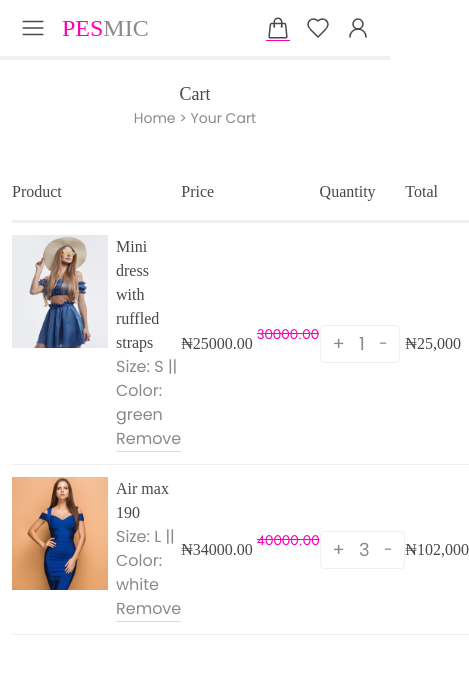
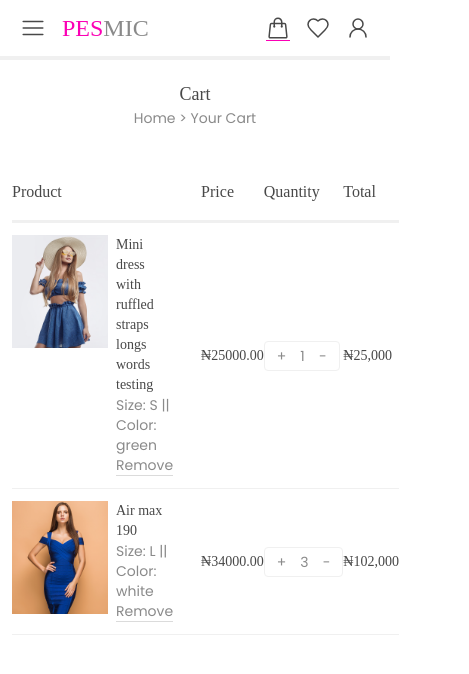
Before and after one commit to jo-royal/REACT-DUMMY, a React (Vite) app: page /REACT-DUMMY/cart in a window 390 px wide. Shown: the top 674 px of the page, 469 px wide, since content can reach past the window. Built offline with nearby package versions, Linux system fonts and the light colour scheme; a web font is replaced by a local one.

Commit message:
update product name in cart items for clarity and adjust table layout for better responsiveness

```diff
--- a/src/components/cartCom.jsx
+++ b/src/components/cartCom.jsx
@@ -15,16 +15,16 @@ export default function CartCom() {
     <div className='p-3 sm:p-5 my-10'>
       <table className='w-full'>
         <thead>
-          <tr className='border-bg-shop border-b-3'>
-            <th className='font-medium w-[45%]'>Product</th>
-            <th className='font-medium '>Price</th>
-            <th className='font-medium'>Quantity</th>
+          <tr className='border-bg-shop border-b-3 w-full'>
+            <th className='font-medium w-[55%] md:w-[50%]'>Product</th>
+            <th className='font-medium'>Price</th>
+            <th className='font-medium '>Quantity</th>
             <th className='font-medium'>Total</th>
           </tr>
         </thead>
         <tbody>
           {cartItems.map((item, index) => (
-            <tr key={index} className='border-b border-bg-shop w-full text-'>
+            <tr key={index} className='border-b border-bg-shop w-full'>
               <td>
                 <div className='py-2 flex gap-2'>
                   <div className='w-24 h-auto py-1'>
@@ -34,28 +34,28 @@ export default function CartCom() {
                       className="w-full h-auto object-cover"
                     />
                   </div>
-                  <div className='flex-1 h-auto py-1 flex flex-col justify-between'>
-                    <h5>{item.product}</h5>
+                  <div className='flex-1 h-auto py-1 flex flex-col justify-between text-sm md:text-base pr-7'>
+                    <h5 className=''>{item.product}</h5>
                     <p>Size: {item.product_variations.size} || Color: {item.product_variations.color.color}</p>
                     <button className='border-b border-border w-fit'>Remove</button>
                   </div>
                 </div>
               </td>
               <td className='h-full'>
-                <div className='flex items-start gap-1'>
-                  <h6> ₦{item.product_variations.sales_price}</h6>
-                  <span className='font-jost text-sm text-accent line-through -mt-2'>{item.product_variations.price}</span>
+                <div className='flex items-start gap-1 text-sm md:text-base'>
+                  <h6 className=''>₦{item.product_variations.sales_price}</h6>
+                  <span className='hidden lg:block font-jost text-accent line-through -mt-2'>{item.product_variations.price}</span>
                 </div>
               </td>
               <td>
-                <div className='border border-bg-shop px-2 flex w-fit h-fit rounded gap-1.5'>
+                <div className='border border-bg-shop px-2 flex w-fit h-fit rounded gap-1.5 text-sm md:text-base'>
                   <button
-                    className='text-lg p-1'>+</button>
-                  <p className="p-1 text-lg">{item.quantity}</p>
-                  <button className='tex-lg p-1'>−</button>
+                    className='p-1'>+</button>
+                  <p className="p-1">{item.quantity}</p>
+                  <button className='p-1'>−</button>
                 </div>
               </td>
-              <td><h5>₦{item.totalProductPrice.toLocaleString()}</h5></td>
+              <td><h5 className='text-sm md:text-base'>₦{item.totalProductPrice.toLocaleString()}</h5></td>
             </tr>
           ))}
         </tbody>
--- a/src/constants/shopCon.jsx
+++ b/src/constants/shopCon.jsx
@@ -21,7 +21,7 @@ export const cart = [
         "cartTotalWeight": 2.4,
         "items": [
             {
-                "product": "Mini dress with ruffled straps",
+                "product": "Mini dress with ruffled straps longs words testing",
                 "quantity": 1,
                 "product_variations": {
                     "color": {
```
